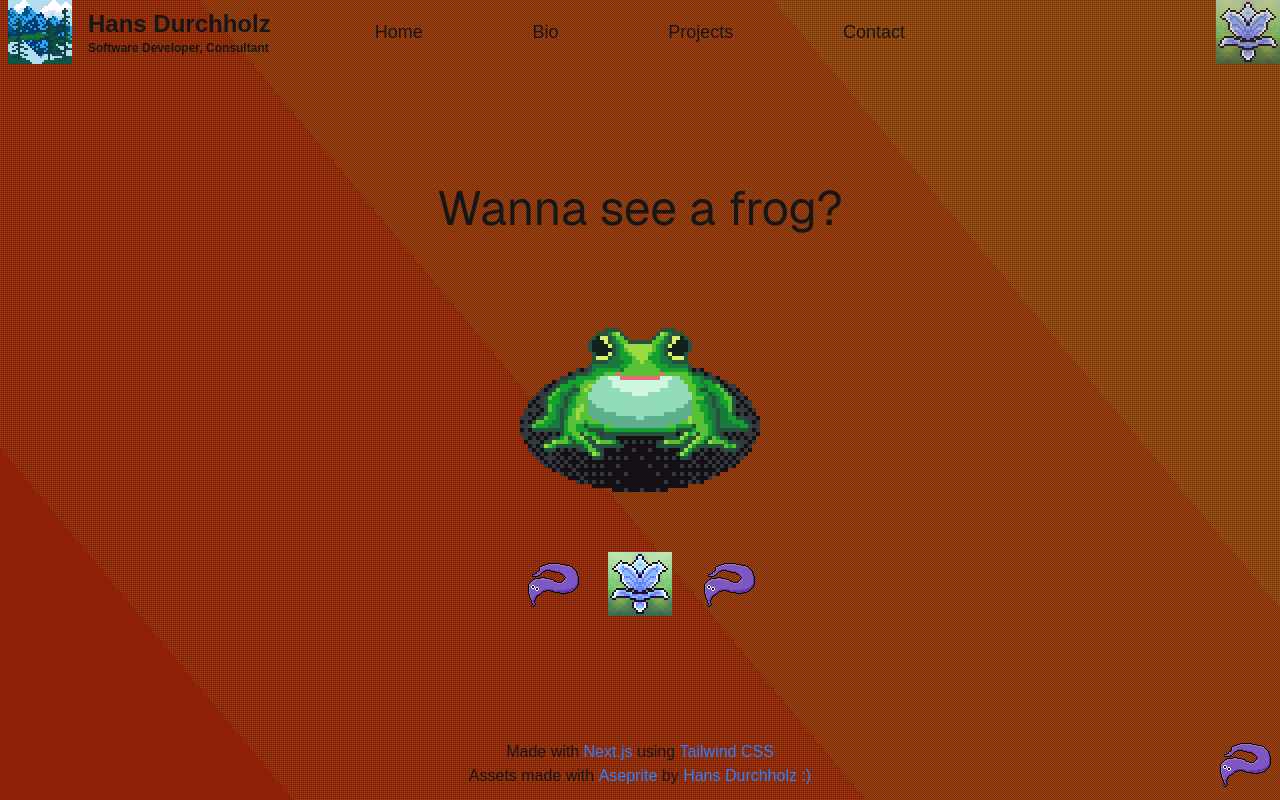
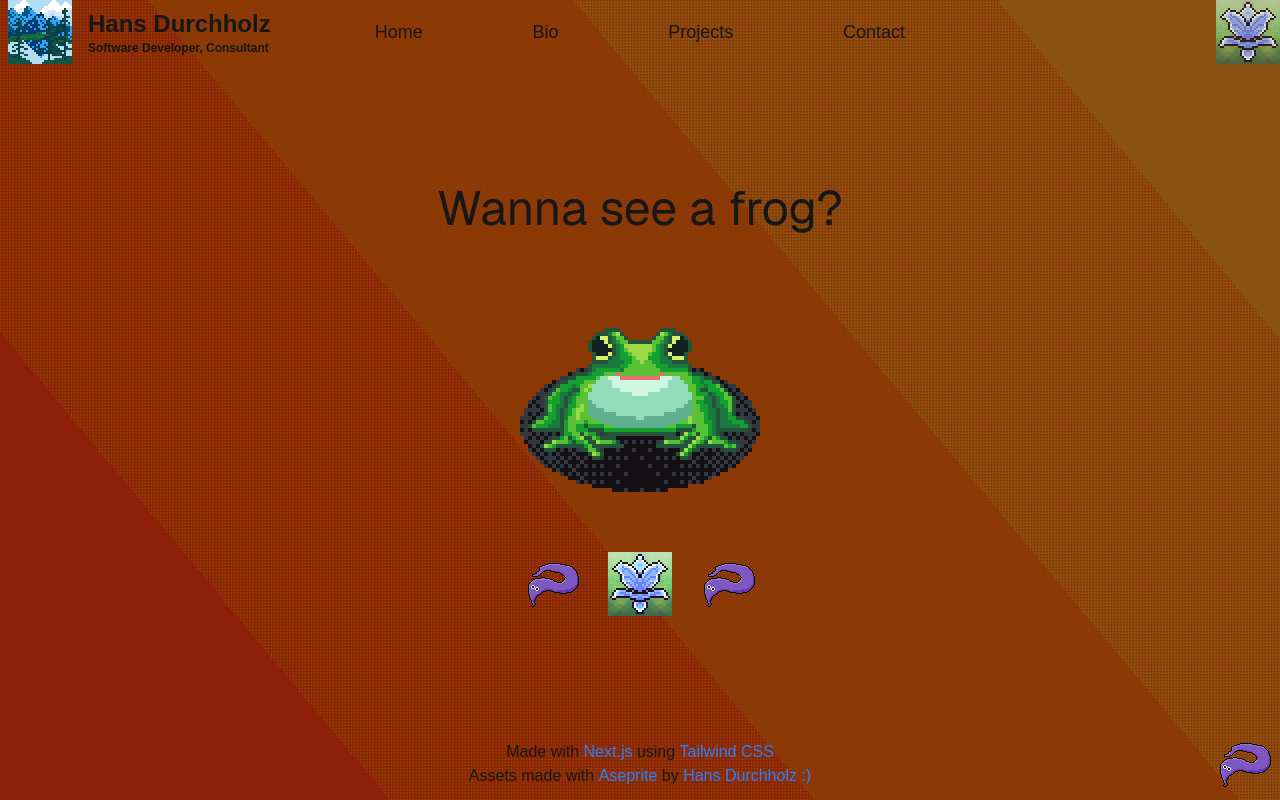
Before and after one commit to hansied67/hansied67.github.io, a Next.js app: page / in a window 1280 px wide. Built offline with nearby package versions, Linux system fonts and the light colour scheme.

Commit message:
bg fix, social url changed

```diff
--- a/src/app/components/SiteFooter/SiteFooter.tsx
+++ b/src/app/components/SiteFooter/SiteFooter.tsx
@@ -37,7 +37,7 @@ export default function SiteFooter() {
                   &nbsp;by&nbsp;
                   <Link
                   className="text-blue-500 hover:text-green-500 visited:text-purple-500"
-                  href="https://www.linkedin.com/in/hdurchholz/"
+                  href="https://bsky.app/profile/grunchyhands.bsky.social"
                   target="_blank">
                       Hans Durchholz :)
                   </Link>
--- a/src/app/globals.css
+++ b/src/app/globals.css
@@ -26,5 +26,6 @@ body {
   background-image: var(--background-image);
   color: var(--foreground);
   font-family: Arial, Helvetica, sans-serif;
-  background-blend-mode: difference
+  background-blend-mode: difference;
+  background-size: cover;
 }
```
